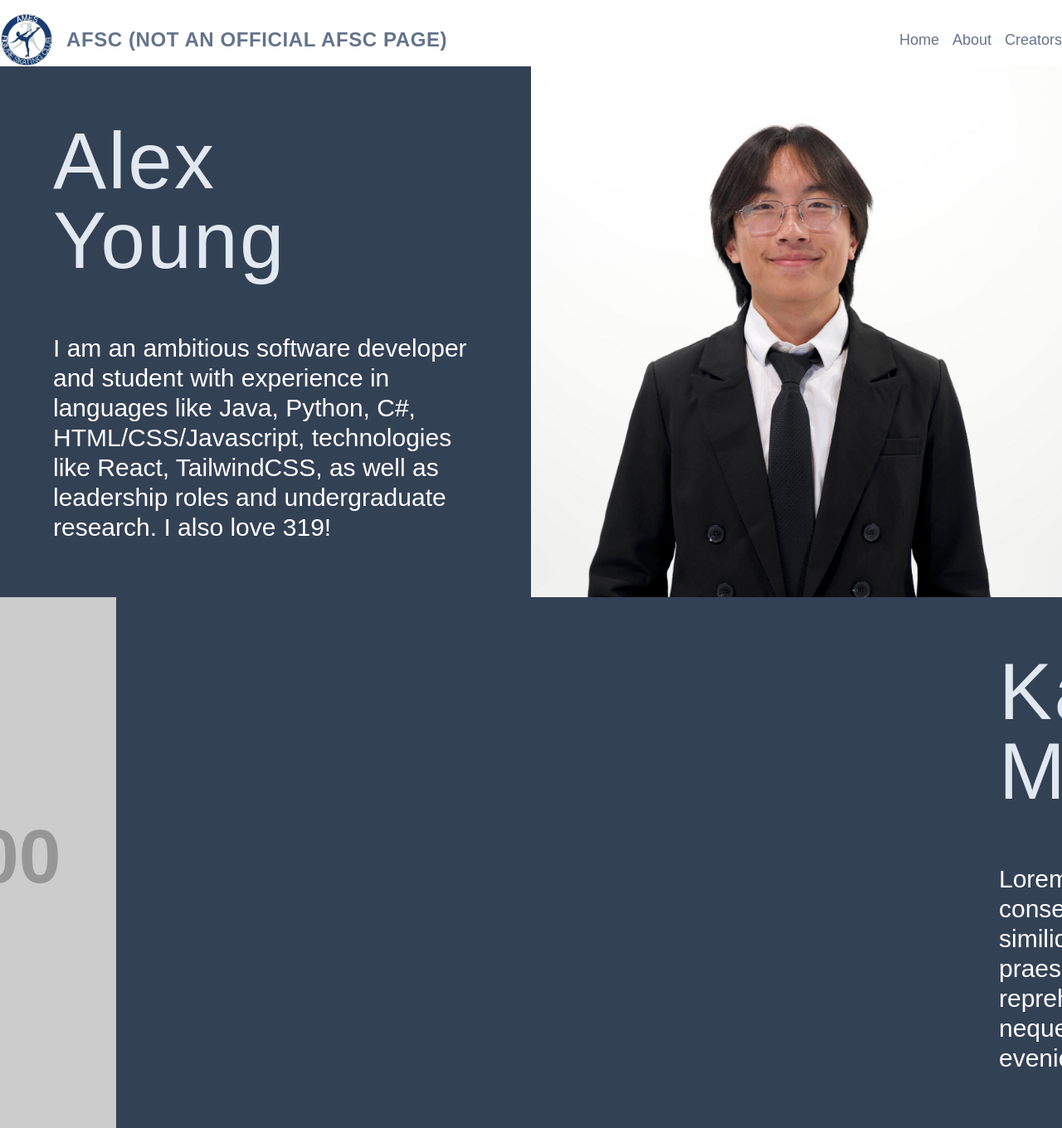
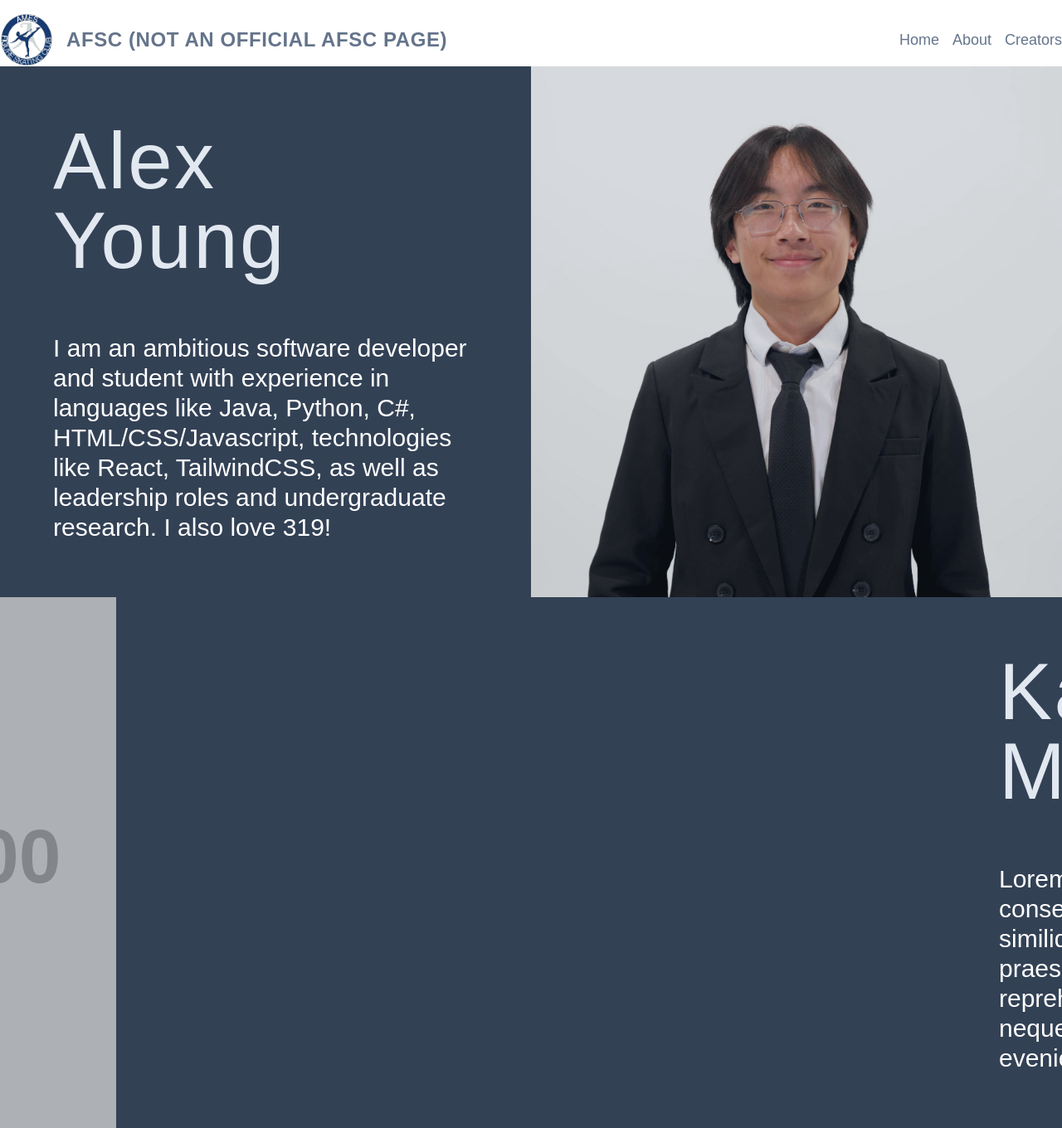
Before and after one commit to alex-yng/mockAFSC, a React (Vite) app: page /creators in a window 1280 px wide. Shown: the whole page at 83% size. Built offline with nearby package versions, Linux system fonts and the light colour scheme; a web font is replaced by a local one.

Commit message:
added hover effect on creators imgs

```diff
--- a/src/pages/Creators.jsx
+++ b/src/pages/Creators.jsx
@@ -57,7 +57,7 @@ export default function Creators() {
         </div>
         <div className="grid place-items-center animate-[slideLeft_1.3s] p-8 sm:p-12 md:p-16 lg:p-0">
           <img
-            className="size-64 sm:size-80 md:size-96 lg:size-full rounded-2xl lg:rounded-none"
+            className="size-64 sm:size-80 md:size-96 lg:size-full rounded-2xl lg:rounded-none hover:scale-110 opacity-80 hover:opacity-100 lg:hover:scale-100 transition-[transform,opacity] duration-500"
             src="/alexPFP.jpg"
           />
         </div>
@@ -80,7 +80,7 @@ export default function Creators() {
         </div>
         <div className="grid place-items-center animate-[slideLeft_1.7s] lg:animate-[slideRight_1.5s] p-8 sm:p-12 md:p-16 lg:p-0">
           <img
-            className="size-64 sm:size-80 md:size-96 lg:size-full rounded-2xl lg:rounded-none"
+            className="size-64 sm:size-80 md:size-96 lg:size-full rounded-2xl lg:rounded-none hover:scale-110 opacity-80 hover:opacity-100 lg:hover:scale-100 transition-[transform,opacity] duration-500"
             src="https://fakeimg.pl/1200x1200"
           />
         </div>
```
